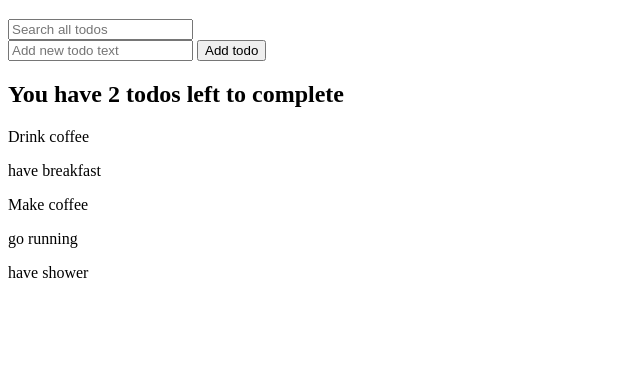
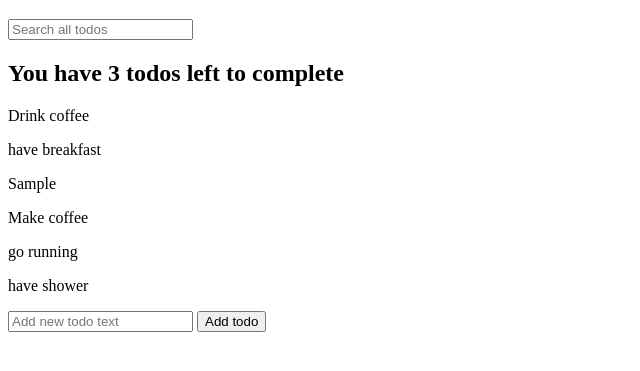
Before and after one commit to StuLast/Todo-App-Demo, a website: page public_html/index.html in a window 1280 px wide. Both pictures are taken after typing "Sample" into the empty fields and a click on the button "Add todo". Shown: the part 61-432 px from the top of the page, without its empty margins (0-640 px from the left). Drawn offline with Linux system fonts and the light colour scheme.

Commit message:
Implement add todo form

```diff
--- a/public_html/assets/js/main.js
+++ b/public_html/assets/js/main.js
@@ -62,8 +62,12 @@ const sortTodos = (todos) => {
 document.querySelector('#add-todo').addEventListener('submit', (e) => {
     e.preventDefault();
     const dataSource = e.target.elements.inputAddTodo
-    console.log(dataSource.value);
+    todos.push({
+        text:dataSource.value,
+        completed: false
+    });
     dataSource.value = "";
+    renderTodos(todos, filters);
 });
 
 document.querySelector('#input-search-todo').addEventListener('input', (e) => {
--- a/public_html/index.html
+++ b/public_html/index.html
@@ -9,11 +9,11 @@
 <body>
     <h1>Todo App Demo</h1>
     <input type="text" name="input-search-todo" id="input-search-todo" placeholder="Search all todos">
+    <div id="todos"></div>
     <form id="add-todo">
         <input type="text" name="inputAddTodo" id="input-add-todo" placeholder="Add new todo text">
         <button>Add todo</button>
     </form>
-    <div id="todos"></div>
     <script src="./assets/js/main.js"></script>
 </body>
 </html>
```
